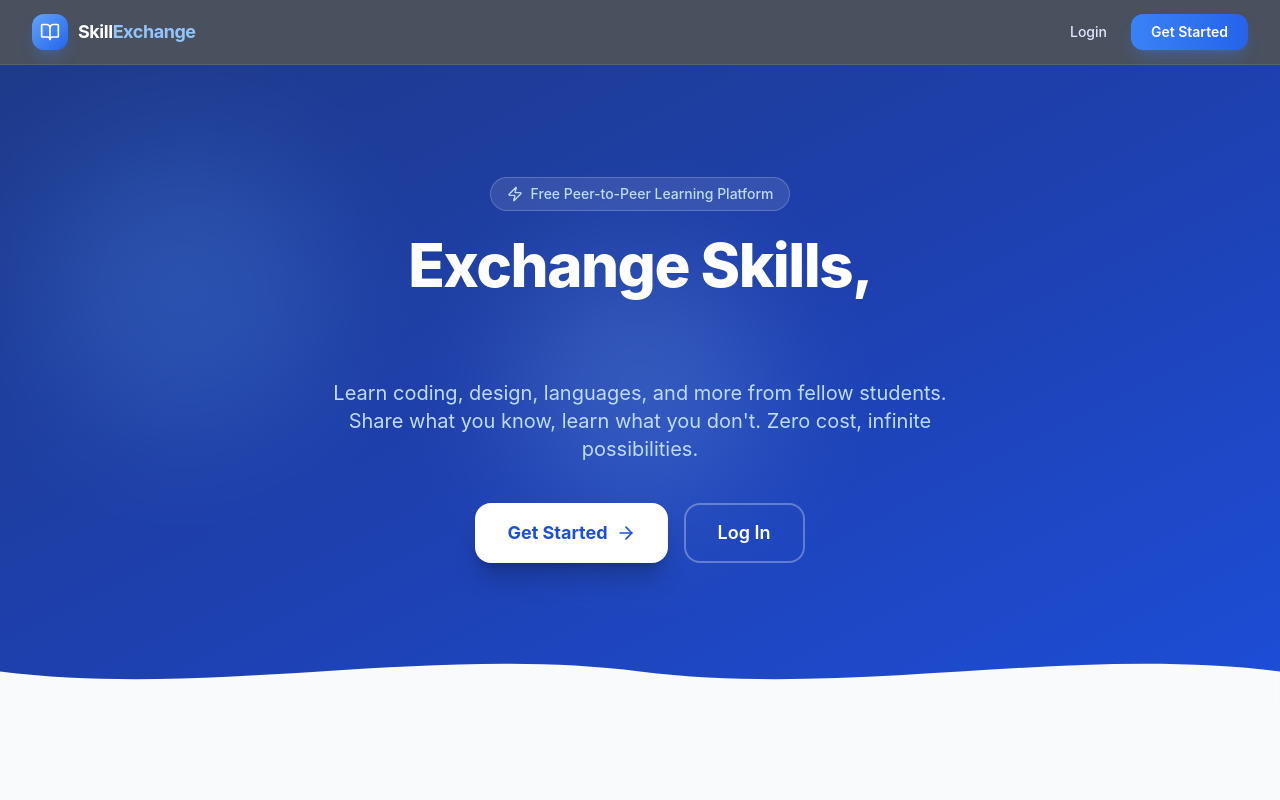
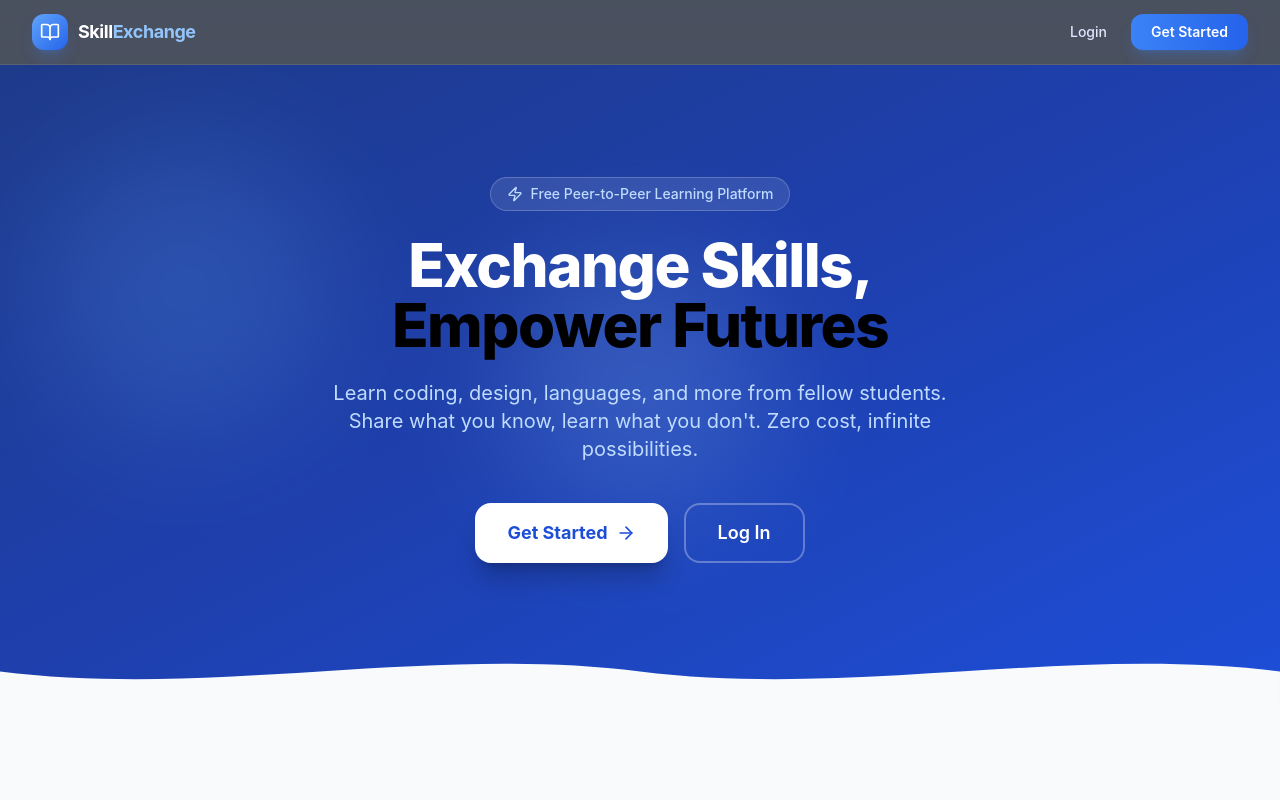
Before and after one commit to Abhi01x/SkillupExch---Skill-Exchange-Platform, a React app in the folder Helllotesting/frontend/: page / in a window 1280 px wide. Shown: the top 800 px of the page. Built offline with nearby package versions, Linux system fonts and the light colour scheme; the HTML template or start-up script is replaced by a standard one.

Commit message:
Update Home.jsx

```diff
--- a/Helllotesting/frontend/src/pages/Home.jsx
+++ b/Helllotesting/frontend/src/pages/Home.jsx
@@ -23,9 +23,7 @@ const Home = () => {
             <h1 className="animate-fade-in-up text-4xl sm:text-5xl lg:text-6xl font-extrabold text-white mb-6 tracking-tight leading-tight">
               Exchange Skills,
               <br />
-              <span className="bg-gradient-to-r from-accent-400 to-primary-300 bg-clip-text text-transparent">
-                Empower Futures
-              </span>
+              <span className="text-black">Empower Futures</span>
             </h1>
             <p className="animate-fade-in-up-delay text-lg sm:text-xl text-primary-200 max-w-2xl mx-auto mb-10 leading-relaxed">
               Learn coding, design, languages, and more from fellow students. Share what you know, learn what you don't. Zero cost, infinite possibilities.
```
